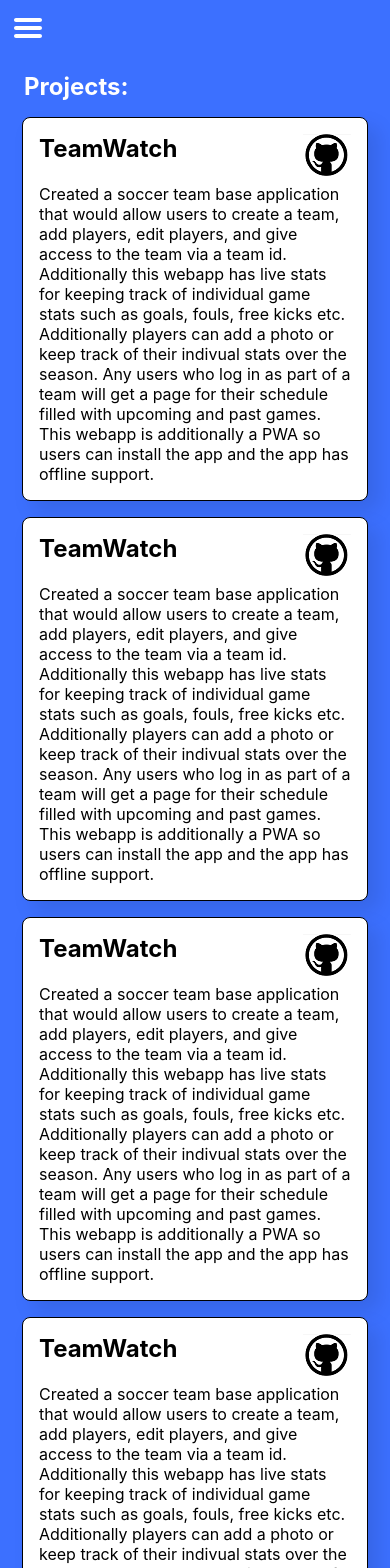
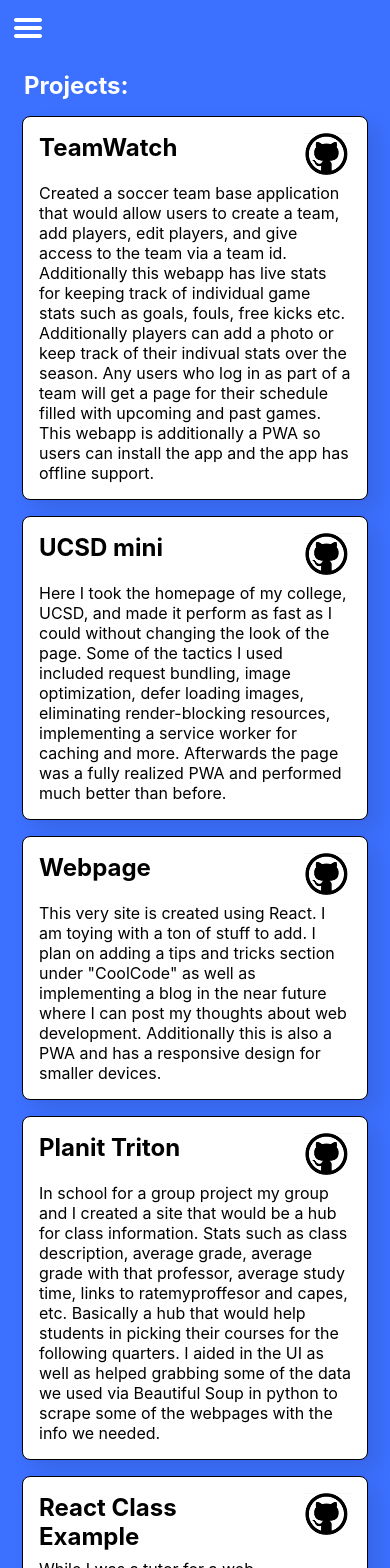
Before and after one commit to arellanoelden/webpageReact, a React (Create React App) app: page /projects in a window 390 px wide. Shown: the top 1568 px of the page. Built offline with nearby package versions, Linux system fonts and the light colour scheme.

Commit message:
redo navigation styles to keep it in App.js, add more projects and links to project page, Ensure container takes up atleast the entire page, hamburger menu still not functional

```diff
--- a/src/App.css
+++ b/src/App.css
@@ -7,6 +7,21 @@
   display: none;
   background-color: #282c34;
   color: white;
+}
+
+body {
+  background-color: #3C70FF;
+  min-height: 100vh;
+}
+
+.headerContainer {
+  height: 1vh;
+  background-color: #3C70FF;
+}
+@media (max-width: 800px) {
+  .headerContainer {
+    height: 6.5vh;
+  }
 }
 
 header {
@@ -23,12 +38,18 @@ header picture {
     display: block;
   }
 }
+@media (min-width: 767px) and (max-width: 1000px) {
+  header picture {
+    margin-left: 0.75rem;
+    padding-top: 1.125rem;
+  }
+}
 
 nav {
   display: flex;
   justify-content: flex-start;
   background-color: #3C70FF;
-  padding-bottom: 1rem;
+  height: 3vh;
 }
 nav a {
   text-decoration: none;
--- a/src/App.js
+++ b/src/App.js
@@ -1,12 +1,39 @@
 import React, { Component } from 'react';
 import './App.css';
 import Header from './components/header';
+import { BrowserRouter as Router, Route, NavLink } from "react-router-dom";
+import Homepage from './pages/homepage';
+import Coolcode from './pages/coolcode';
+import Projects from './pages/projects';
 
 class App extends Component {
+
+  constructor(props) {
+    super(props);
+    this.nav = React.createRef();
+    this.header = React.createRef();
+    this.toggleMenu = this.toggleMenu.bind(this);
+  }
+
+  toggleMenu() {
+
+  }
   render() {
     return (
-      <div className="content">
+      <div className="contentContainer">
         <Header />
+        <Router>
+            <div>
+              <nav ref={this.nav}>
+                  <NavLink exact to="/" activeClassName="activeLink">Home</NavLink>
+                  <NavLink exact to="/projects" activeClassName="activeLink">Projects</NavLink>
+                  <NavLink exact to="/coolCode" activeClassName="activeLink">CoolCode</NavLink>
+              </nav>
+              <Route exact path="/" component={Homepage} />
+              <Route exact path="/projects" component={Projects} />
+              <Route exact path="/coolCode" component={Coolcode} />
+            </div>
+        </Router>
       </div>
     );
   }
--- a/src/App.scss
+++ b/src/App.scss
@@ -8,7 +8,18 @@ $primary: #3C70FF;
   background-color: #282c34;
   color: white;
 }
+body {
+  background-color: $primary;
+  min-height: 100vh;
+}
 
+.headerContainer {
+  height: 1vh;
+  background-color: $primary;
+  @media(max-width: 800px) {
+    height: 6.5vh;
+  }
+}
 // HEADER
 header {
   height: 3.5rem;
@@ -20,6 +31,10 @@ header {
     @media (max-width: 800px) {
       display: block;
     }
+    @media(min-width: 767px) and (max-width: 1000px) {
+      margin-left: 0.75rem;
+      padding-top: 1.125rem;
+    }
   }
 
 }
@@ -29,7 +44,7 @@ nav {
   display: flex;
   justify-content: flex-start;
   background-color: $primary;
-  padding-bottom: 1rem;
+  height: 3vh;
   a {
     text-decoration: none;
     color: white;
--- a/src/components/header.js
+++ b/src/components/header.js
@@ -1,8 +1,4 @@
 import React, { Component } from 'react';
-import { BrowserRouter as Router, Route, NavLink } from "react-router-dom";
-import Homepage from '../pages/homepage';
-import Coolcode from '../pages/coolcode';
-import Projects from '../pages/projects';
 
 class header extends Component {
 
@@ -30,18 +26,6 @@ class header extends Component {
             <img onClick={this.toggleMenu()} alt="hamburgerMenu" src={require('../images/hamburger.png')} />
           </picture>
         </header>
-        <Router>
-            <div>
-              <nav ref={this.nav}>
-                  <NavLink exact to="/" activeClassName="activeLink">Home</NavLink>
-                  <NavLink exact to="/projects" activeClassName="activeLink">Projects</NavLink>
-                  <NavLink exact to="/coolCode" activeClassName="activeLink">CoolCode</NavLink>
-              </nav>
-              <Route exact path="/" component={Homepage} />
-              <Route exact path="/projects" component={Projects} />
-              <Route exact path="/coolCode" component={Coolcode} />
-            </div>
-        </Router>
       </div>
     );
   }
--- a/src/pages/projects.js
+++ b/src/pages/projects.js
@@ -12,19 +12,29 @@ class homePage extends Component {
             <p>Created a soccer team base application that would allow users to create a team, add players, edit players, and give access to the team via a team id. Additionally this webapp has live stats for keeping track of individual game stats such as goals, fouls, free kicks etc. Additionally players can add a photo or keep track of their indivual stats over the season. Any users who log in as part of a team will get a page for their schedule filled with upcoming and past games. This webapp is additionally a PWA so users can install the app and the app has offline support.</p>
         </article>
         <article className="project">
-            <h2>TeamWatch</h2>
-            <a href="https://github.com/arellanoelden/teamwatchfinal"><img src={require("../images/github-logo48.png")} /></a>
-            <p>Created a soccer team base application that would allow users to create a team, add players, edit players, and give access to the team via a team id. Additionally this webapp has live stats for keeping track of individual game stats such as goals, fouls, free kicks etc. Additionally players can add a photo or keep track of their indivual stats over the season. Any users who log in as part of a team will get a page for their schedule filled with upcoming and past games. This webapp is additionally a PWA so users can install the app and the app has offline support.</p>
+            <h2>UCSD mini</h2>
+            <a href="https://github.com/arellanoelden/ucsdmini"><img src={require("../images/github-logo48.png")} /></a>
+            <p>Here I took the homepage of my college, UCSD, and made it perform as fast as I could without changing the look of the page. Some of the tactics I used included request bundling, image optimization, defer loading images, eliminating render-blocking resources, implementing a service worker for caching and more. Afterwards the page was a fully realized PWA and performed much better than before.</p>
         </article>
         <article className="project">
-            <h2>TeamWatch</h2>
-            <a href="https://github.com/arellanoelden/teamwatchfinal"><img src={require("../images/github-logo48.png")} /></a>
-            <p>Created a soccer team base application that would allow users to create a team, add players, edit players, and give access to the team via a team id. Additionally this webapp has live stats for keeping track of individual game stats such as goals, fouls, free kicks etc. Additionally players can add a photo or keep track of their indivual stats over the season. Any users who log in as part of a team will get a page for their schedule filled with upcoming and past games. This webapp is additionally a PWA so users can install the app and the app has offline support.</p>
+            <h2>Webpage</h2>
+            <a href="https://github.com/arellanoelden/webpageReact"><img src={require("../images/github-logo48.png")} /></a>
+            <p>This very site is created using React. I am toying with a ton of stuff to add. I plan on adding a tips and tricks section under "CoolCode" as well as implementing a blog in the near future where I can post my thoughts about web development. Additionally this is also a PWA and has a responsive design for smaller devices.</p>
         </article>
         <article className="project">
-            <h2>TeamWatch</h2>
-            <a href="https://github.com/arellanoelden/teamwatchfinal"><img src={require("../images/github-logo48.png")} /></a>
-            <p>Created a soccer team base application that would allow users to create a team, add players, edit players, and give access to the team via a team id. Additionally this webapp has live stats for keeping track of individual game stats such as goals, fouls, free kicks etc. Additionally players can add a photo or keep track of their indivual stats over the season. Any users who log in as part of a team will get a page for their schedule filled with upcoming and past games. This webapp is additionally a PWA so users can install the app and the app has offline support.</p>
+            <h2>Planit Triton</h2>
+            <a href="https://github.com/aamirrasheed/ucsdplanner"><img src={require("../images/github-logo48.png")} /></a>
+            <p>In school for a group project my group and I created a site that would be a hub for class information. Stats such as class description, average grade, average grade with that professor, average study time, links to ratemyproffesor and capes, etc. Basically a hub that would help students in picking their courses for the following quarters. I aided in the UI as well as helped grabbing some of the data we used via Beautiful Soup in python to scrape some of the webpages with the info we needed.</p>
+        </article>
+        <article className="project">
+            <h2>React Class Example</h2>
+            <a href="https://github.com/arellanoelden/reactExample"><img src={require("../images/github-logo48.png")} /></a>
+            <p>While I was a tutor for a web development course where the class was to create a basic CRUD application using React. In order to help the students I created a simple CRUD application that could hold a game list where game titles could be added, deleted, or updated. Additionally there was simple chat functionality along with the use of Redux for keeping data stored within the session.</p>
+        </article>
+        <article className="project">
+            <h2>Create a PWA</h2>
+            <a href="https://github.com/arellanoelden/create_pwa"><img src={require("../images/github-logo48.png")} /></a>
+            <p>This one is pretty traight forward. This projects will create an empty html file and take an icon as input. It will spit out an html file that has links to a manifest.json as well as a service worker file and will register that service worker. This project at start will meet all the standards for a PWA and create the correct icon sizes needed.</p>
         </article>
       </section>
     );
--- a/src/styles/projects.css
+++ b/src/styles/projects.css
@@ -1,6 +1,8 @@
 section.projects {
+  min-height: 99vh;
+  height: 100%;
   display: flex;
-  justify-content: center;
+  justify-content: flex-start;
   flex-direction: column;
   align-items: center;
   background-color: #3C70FF;
--- a/src/styles/projects.scss
+++ b/src/styles/projects.scss
@@ -1,6 +1,8 @@
 section.projects {
+  min-height: 99vh;
+  height: 100%;
   display: flex;
-  justify-content: center;
+  justify-content: flex-start;
   flex-direction: column;
   align-items: center;
   // background-color: #2962FF;
```
Also changed, not shown: firebase.json, 12 other files (tests, documents, lock files or other folders).
